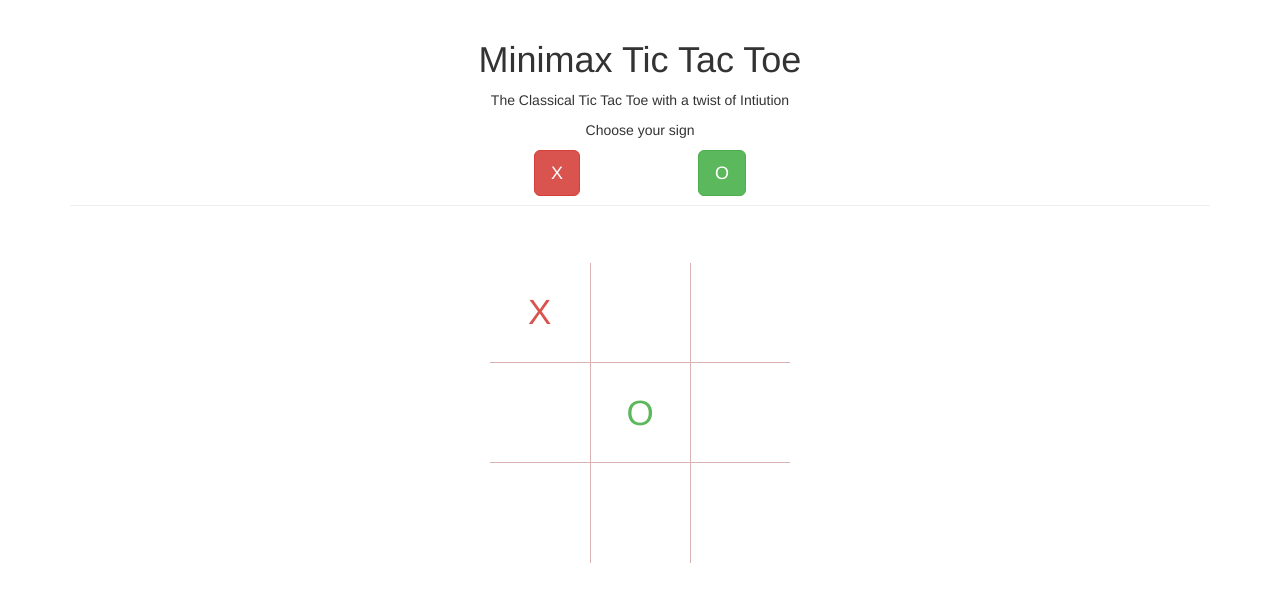
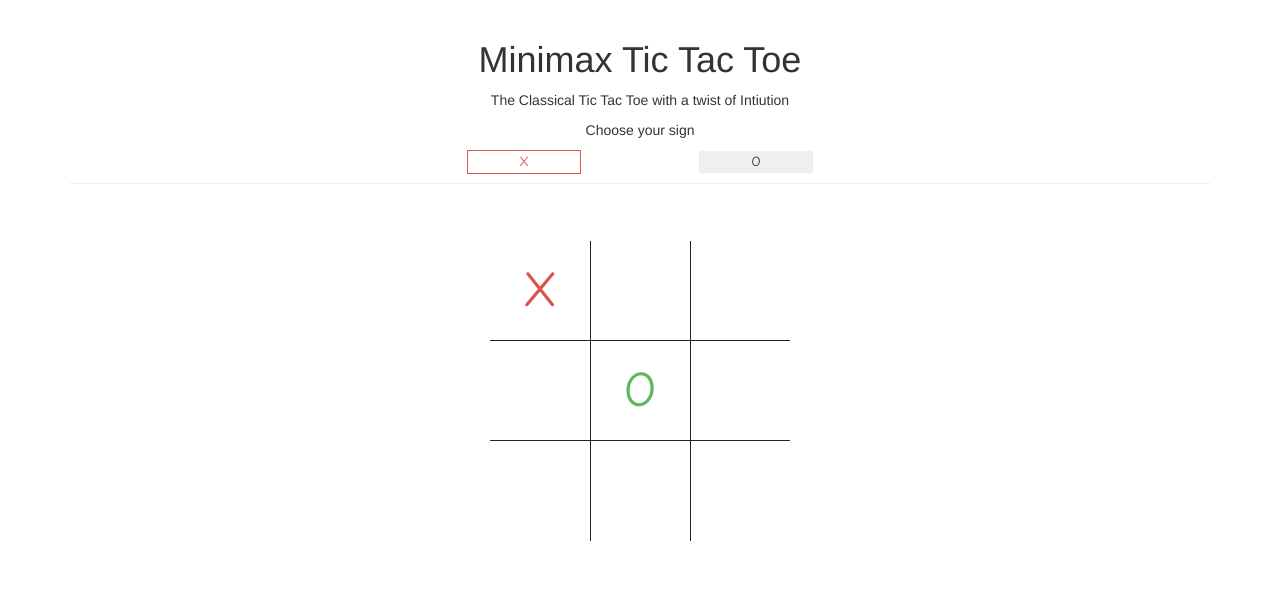
Before and after one commit to souptik4572/Minimax-Tic-Tac-Toe, a plain HTML site: page index.html in a window 1280 px wide. Both pictures are taken after a click on the element 540 px from the left and 312 px from the top of the page. Drawn offline with nearby package versions, Linux system fonts and the light colour scheme.

Commit message:
worked on the UI

```diff
--- a/index.html
+++ b/index.html
@@ -6,6 +6,7 @@
     <title>Tic Tac Toe</title>
     <link rel="stylesheet" href="https://maxcdn.bootstrapcdn.com/bootstrap/3.3.7/css/bootstrap.min.css" integrity="sha384-BVYiiSIFeK1dGmJRAkycuHAHRg32OmUcww7on3RYdg4Va+PmSTsz/K68vbdEjh4u" crossorigin="anonymous">
     <link rel="stylesheet" href="styles.css">
+    <link href="https://fonts.googleapis.com/css?family=Comic+Neue&display=swap" rel="stylesheet">
 </head>
 <body>
     <div class="container">
@@ -13,8 +14,8 @@
             <h1>Minimax Tic Tac Toe</h1>
             <p>The Classical Tic Tac Toe with a twist of Intiution</p>
             <p>Choose your sign</p>
-            <button class="btn btn-danger btn-lg cross">X</button>
-            <button class="btn btn-success btn-lg naught">O</button>
+            <button class="cross cross-selected">X</button>
+            <button class="naught">O</button>
         </div>
         <span>
             <table class="game">
--- a/index.js
+++ b/index.js
@@ -134,21 +134,29 @@ let tableData = document.querySelectorAll("td");
 let won = false;
 let userMark = 'X';
 let computerMark = 'O';
+let startedPlaying = false;
 cross.addEventListener("click", function(){
-    userMark = "X";
-    computerMark = "O";
-    this.classList.toggle("cross-select");
+    if(!startedPlaying){
+        userMark = "X";
+        computerMark = "O";
+        this.classList.toggle("cross-selected");
+    }
 });
 naught.addEventListener("click", function(){
-    userMark = "O";
-    computerMark = "X";
-    this.classList.toggle("naught-select");
-    play(blockArray);
+    if(!startedPlaying){
+        userMark = "O";
+        computerMark = "X";
+        this.classList.toggle("naught-selected");
+        cross.classList.remove("cross-selected");
+        play(blockArray);
+        startedPlaying = true;
+    }
 });
 let winner;
 let declareWinner = document.getElementById("declare");
 for(let i=0; i<tableData.length; i++){
     tableData[i].addEventListener("click", function(){
+        startedPlaying = true;
         if((blockArray[i].charCodeAt(0)>=97 && blockArray[i].charCodeAt(0)<=105) && !won){
             this.textContent = userMark;
             blockArray[i] = userMark;
--- a/styles.css
+++ b/styles.css
@@ -9,18 +9,24 @@ table tr td{
     width: 100px;
     height: 100px;
     /* border: 1px solid red; */
-    font-size: 35px;
+    font-size: 50px;
+    font-family: 'Comic Neue', cursive;
+    font-style: normal;
     text-align: center;
 }
 button{
     margin: 0 5%;
+    width: 10%;
+    height: 5%;
     outline: none;
+    border: none;
+    font-family: 'Comic Neue', cursive;
 }
 .rows{
-    border-right: 1px solid rgba(192, 122, 122, 0.575);
+    border-right: 1px solid #232323;
 }
 .cols{
-    border-bottom: 1px solid rgba(192, 122, 122, 0.575);
+    border-bottom: 1px solid #232323;
 }
 .page-header{
     text-align: center;
@@ -33,6 +39,16 @@ button{
     background: white;
     color: #5CB85C;
 }
+.cross-selected{
+    background: white;
+    color: #D9534F;
+    border: 1px solid #D9534F;
+}
+.naught-selected{
+    background: white;
+    color: #5CB85C;
+    border: 1px solid #5CB85C;
+}
 #declare{
     color: black;
     font-size: large;
```
